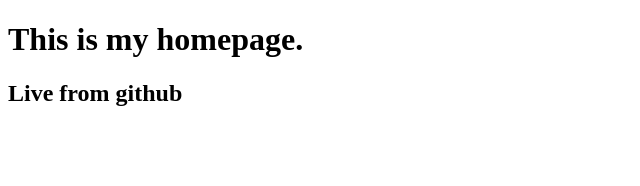
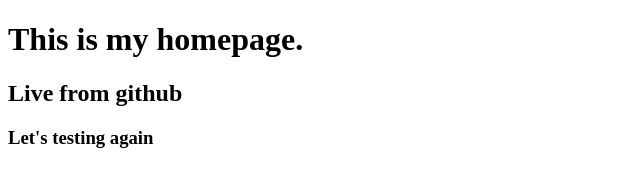
Before and after one commit to ninjaadeveloper/day2, a plain HTML site: page index.html in a window 1280 px wide. Shown: the whole page, without its empty margins (0-640 px from the left). Drawn offline with Linux system fonts and the light colour scheme.

Commit message:
task2-3rd

```diff
--- a/index.html
+++ b/index.html
@@ -8,5 +8,6 @@
   <body>
     <h1>This is my homepage.</h1>
     <h2>Live from github</h2>
+    <h3>Let's testing again</h3>
   </body>
 </html>
```
